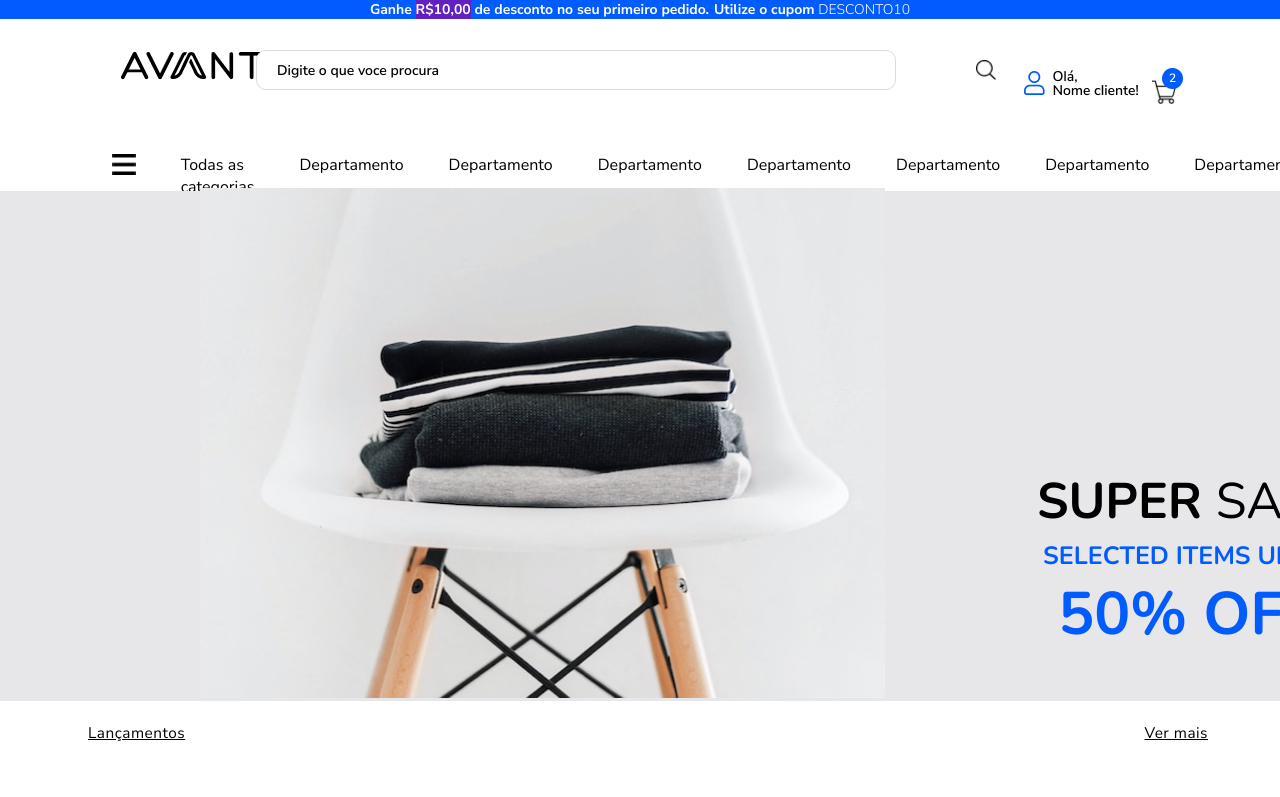
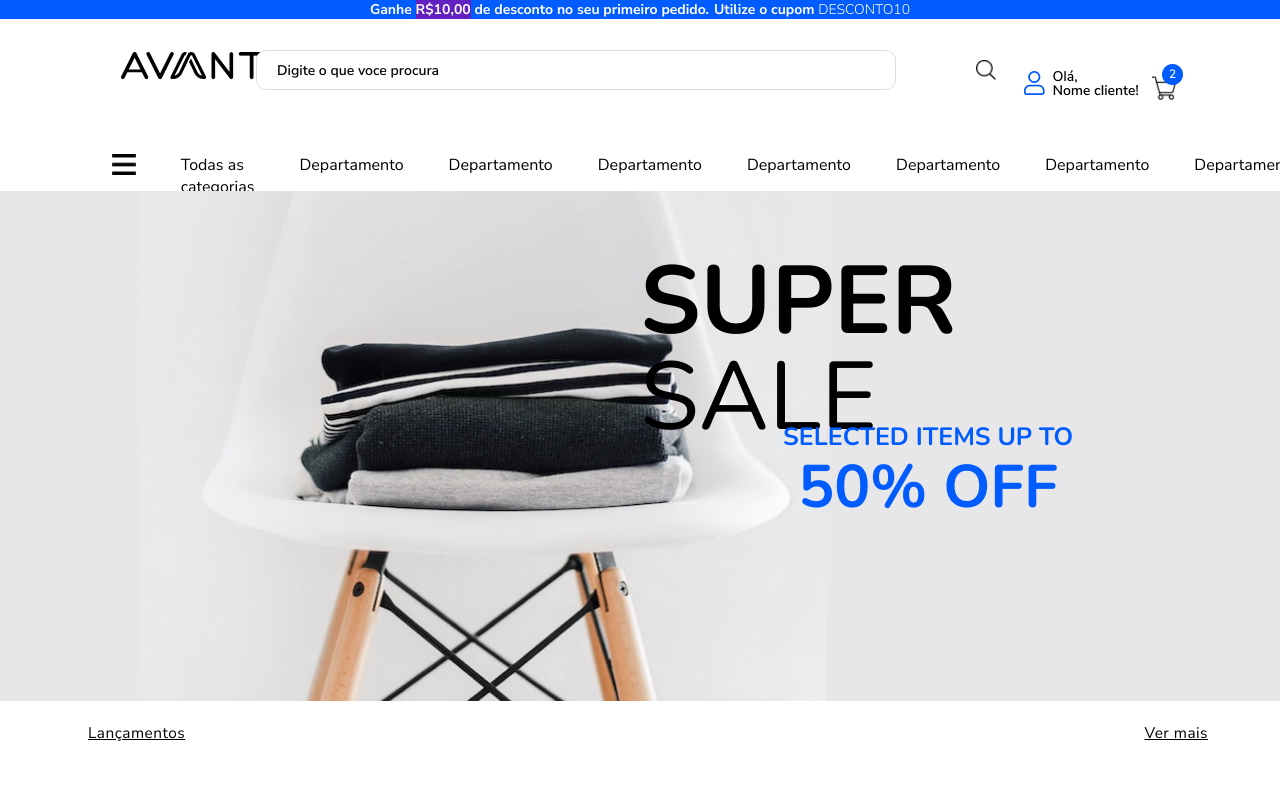
Before and after one commit to carolinabispo/teste-tecnino-avanti, a plain HTML site: page index.html in a window 1280 px wide. Shown: the top 797 px of the page. Drawn offline with nearby package versions, Linux system fonts and the light colour scheme.

Commit message:
atualizaços finais

```diff
--- a/index.html
+++ b/index.html
@@ -565,16 +565,25 @@
         </header>
 
 
-       <section class="banner">
+       <section>
+        <div class="banner-section-1">
             <div class="img-banner"> <img src="assets/img-baner.png" alt="">
             </div>
             <div id="img-desktop"> <img src="assets/img-banner-desktop.png" alt="">
             </div>
-            <div class="titulo">
-                <h1>Super <span>Sale</span></h1>
-                <h2>Selected items up to</h2>
-                <h2 id="desconto">50% OFF</h2>
+            <div class="titulo-banner-1">
+                <div class="titulo-1">
+                    <h1><strong>Super</strong> sale</h1>
+                </div>
+                <div class="titulo-2">
+                    <h2>Selected items up to</h2>
+                </div>
+                <div class="titulo-3">
+                    <h2>50% OFF</h2>
+                </div>
             </div>
+        </div>
+
         </section>
 
         <section class="roupas">
--- a/styles.css
+++ b/styles.css
@@ -96,7 +96,6 @@
   position: absolute;
   cursor: pointer;
 }
-
 
 #resultado {
   position: absolute;
@@ -867,6 +866,7 @@ details[open] .arrow {
   }
   .menu-hamburguer {
     display: flex;
+    justify-content: space-around;
     gap: 2.813rem;
     flex-direction: row;
     position: relative;
@@ -876,11 +876,11 @@ details[open] .arrow {
     width: 85vw;
   }
 
-  .todas-categorias{
-    display: flex;
-  }
-
-  .dropdown-menu{
+  .todas-categorias {
+    display: flex;
+  }
+
+  .dropdown-menu {
     z-index: 1;
     box-shadow: 0px 4px 8px -1px #0000001a;
     background: #ffffff;
@@ -895,18 +895,17 @@ details[open] .arrow {
 
   .todas-categorias:hover .dropdown-menu {
     display: flex;
-    top:3vh;
+    top: 100%;
     left: 0;
   }
 
-.departamentos:hover .dropdown-menu-categorias{
-  display: flex;
-  top:3vh;
+  .departamentos:hover .dropdown-menu-categorias {
+    display: flex;
+    top: 100%;
     left: 0;
   }
 
-
-.dropdown-menu-categorias{
+  .dropdown-menu-categorias {
     display: none;
     position: absolute;
     width: 85vw;
@@ -914,18 +913,16 @@ height: 20.563rem;
     left: -17vw;
     top: 38px;
     z-index: 1;
-background: #FFFFFF;
-box-shadow: 0px 4px 8px -1px #0000001A;
-
-}
-
-
-.conteiner-departamentos{
+    background: #ffffff;
+    box-shadow: 0px 4px 8px -1px #0000001a;
+  }
+
+  .conteiner-departamentos {
     width: 40vw;
     padding-left: 2vw;
   }
 
-.title-departamento{
+  .title-departamento {
     position: absolute;
     top: 1rem;
     font-family: Nunito Sans;
@@ -935,16 +932,16 @@ line-height: 100%;
     letter-spacing: 0px;
   }
 
-.container-colunas{
+  .container-colunas {
     display: flex;
     gap: 8vw;
     height: auto;
     position: absolute;
     top: 3rem;
-  width: 40vw;;
-}
-
-.coluna-departanento ul{
+    width: 40vw;
+  }
+
+  .coluna-departanento ul {
     list-style: none;
     height: 16rem;
     width: 63px;
@@ -953,7 +950,7 @@ letter-spacing: 0px;
     gap: 19px;
   }
 
-.coluna-departanento li{
+  .coluna-departanento li {
     font-family: Nunito Sans;
     font-weight: 400;
     font-size: 14px;
@@ -961,7 +958,6 @@ line-height: 100%;
     letter-spacing: 0px;
     height: 20px;
   }
-
   .menu-lateral {
     width: 14.625rem;
     position: relative;
@@ -970,7 +966,6 @@ height: 20px;
     padding-top: 1vh;
   }
 
-
   .menu-lateral::-webkit-scrollbar {
     width: 8px;
   }
@@ -979,7 +974,6 @@ height: 20px;
     background: #f1f1f1;
     border-radius: 4px;
   }
-
 
   .menu-lateral::-webkit-scrollbar-thumb {
     border-radius: 4px;
@@ -1022,7 +1016,7 @@ height: 20px;
     color: #005cff;
   }
 
-  .coluna ul :hover{
+  .coluna ul :hover {
     color: #005cff;
   }
   .menu-lateral ul li span {
@@ -1031,7 +1025,7 @@ height: 20px;
     margin-left: 8px;
   }
 
-  .coluna-departanento ul :hover{
+  .coluna-departanento ul :hover {
     color: #005cff;
   }
 
@@ -1136,10 +1130,6 @@ height: 20px;
     cursor: pointer;
   }
 
-
-
-
-
   .search-bar {
     position: absolute;
     width: 50%;
@@ -1158,7 +1148,7 @@ height: 20px;
   .carrinho-compra {
     position: absolute;
     left: 90%;
-    top: 10%;
+    /* top: 10%; */
   }
 
   .perfil {
@@ -1166,10 +1156,13 @@ height: 20px;
     left: 80%;
   }
 
-  .banner {
-    display: flex;
-    align-content: space-between;
-    height: 510px;
+  .banner-section-1 {
+    height: 31.875rem;
+    position: relative;
+    top: 5vh;
+    display: flex;
+    background: #E7E7EA;
+
   }
 
   .img-banner {
@@ -1177,47 +1170,77 @@ height: 20px;
   }
 
   #img-desktop {
-    /* height: 100%;  */
-    position: absolute;
-    left: 12.5rem;
-  }
-
-  .titulo {
-    width: 576px;
-    height: 224px;
-    top: 291px;
-    position: absolute;
-    left: 900px;
-  }
-
-  .titulo h1 {
-    width: 100%;
-    position: absolute;
-    top: -5px;
+    height: 100%;
+    position: absolute;
+
+    left: 11vw;
+  }
+
+  .titulo-banner-1 {
+
+    position: absolute;
+    left: 50vw;
+    top: 12vh;
+    width: 36rem;
+    height: 14.063rem;
+    display: flex;
+    justify-content: center;
+    align-items: center;
+    flex-direction: column;
+    gap: 3%;
+  }
+
+  .titulo-1 {
+    height: 8.5rem;
+    width: 100%;
+    display: flex;
+    justify-content: center;
+    align-items: center;
+  }
+
+  .titulo-1 h1 {
     font-family: Nunito;
-    font-weight: 700;
-    font-size: 50px;
+    font-weight: 300;
+    font-size: 6em;
     line-height: 100%;
     letter-spacing: 0%;
     text-transform: uppercase;
   }
 
-  .titulo h2 {
+  .titulo-2 {
+    width: 100%;
+    display: flex;
+    justify-content: center;
+    align-items: center;
+    height: 2rem;
+  }
+
+  .titulo-2 h2 {
     font-family: Nunito;
     font-weight: 700;
     font-size: 25px;
     line-height: 100%;
     letter-spacing: 30%;
     text-transform: uppercase;
-  }
-
-  #desconto {
+    color: #005cff;
+  }
+
+  .titulo-3 {
+
+    width: 100%;
+    display: flex;
+    justify-content: center;
+  }
+
+  .titulo-3 h2{
     font-family: Nunito;
 font-weight: 700;
 font-size: 60px;
 line-height: 100%;
 letter-spacing: 0%;
 text-transform: uppercase;
+color: #005cff;
+
   }
   .roupas {
     display: flex;
@@ -1511,7 +1534,9 @@ height: 20px;
   .roupas2,
   .footer-bottom-desktop,
   .info-desktop,
-  .container-menu-flutuante, .todas-categorias, .departamentos {
+  .container-menu-flutuante,
+  .todas-categorias,
+  .departamentos {
     display: none;
   }
 
```
Lines whose indentation alone changed are shown as unchanged.
